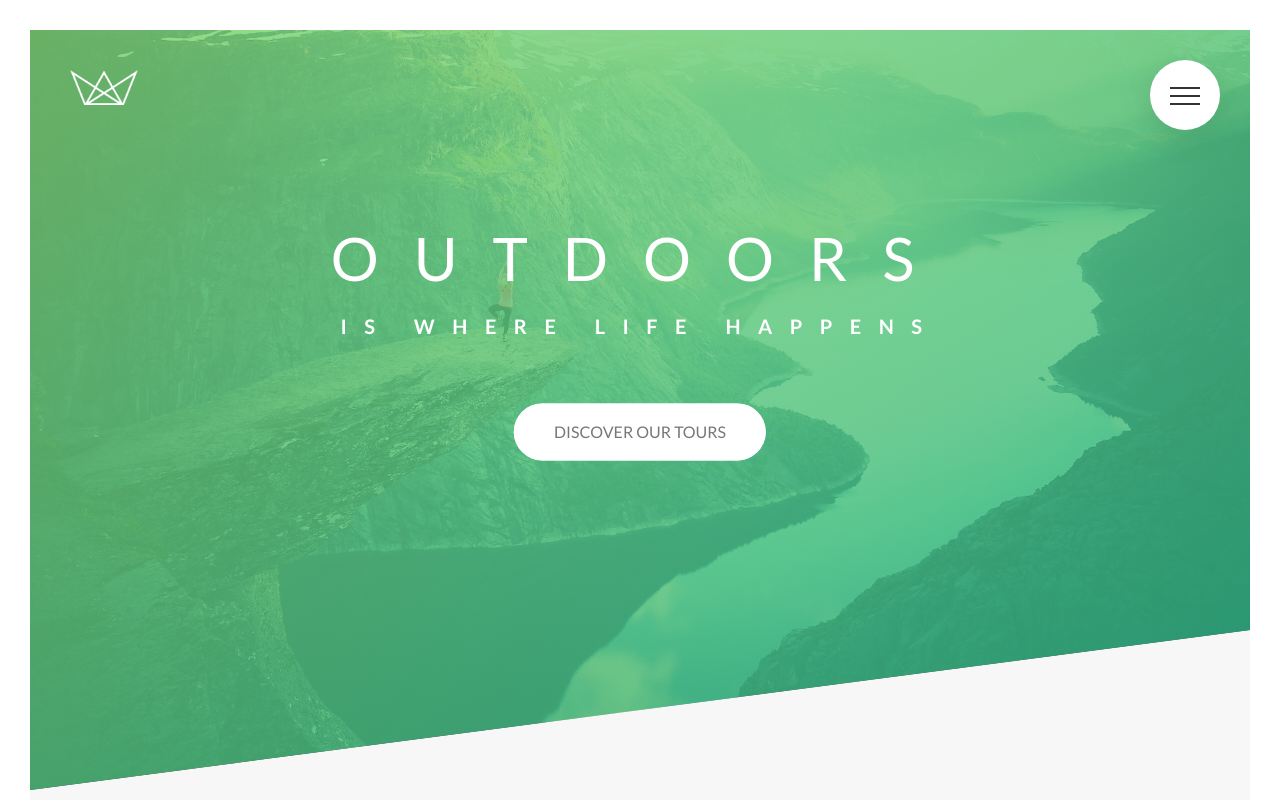
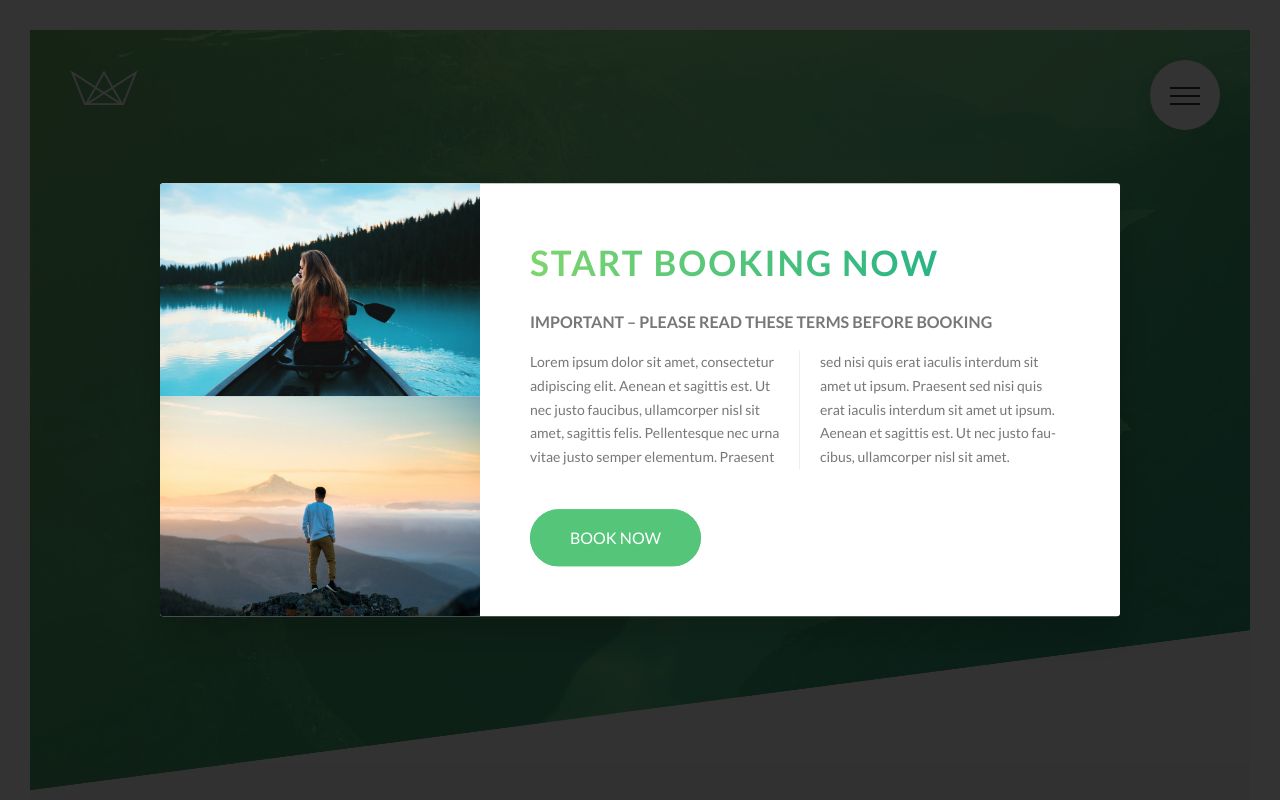
Before and after one commit to Sparktan24/1.-Natours, a website: page index.html in a window 1280 px wide. Shown: the top 800 px of the page. Drawn offline with Linux system fonts and the light colour scheme.

Commit message:
Add popup style

```diff
--- a/index.html
+++ b/index.html
@@ -370,6 +370,23 @@
       </div>
     </footer>
 
+    <div class="popup">
+      <div class="popup__content">
+        <div class="popup__left">
+          <img src="img/nat-8.jpg" alt="Tour photo" class="popup__img">
+          <img src="img/nat-9.jpg" alt="Tour photo" class="popup__img">
+        </div>
+        <div class="popup__right">
+          <h2 class="heading-secondary u-margin-bottom-small">Start booking now</h2>
+          <h3 class="heading-tertiary u-margin-bottom-small">Important &ndash; Please read these terms before booking</h3>
+          <p class="popup__text">
+            Lorem ipsum dolor sit amet, consectetur adipiscing elit. Aenean et sagittis est. Ut nec justo faucibus, ullamcorper nisl sit amet, sagittis felis. Pellentesque nec urna vitae justo semper elementum. Praesent sed nisi quis erat iaculis interdum sit amet ut ipsum. Praesent sed nisi quis erat iaculis interdum sit amet ut ipsum. Aenean et sagittis est. Ut nec justo faucibus, ullamcorper nisl sit amet.
+          </p>
+          <a href="#" class="btn btn--green">Book now</a>
+        </div>
+      </div>
+    </div>
+
     <!-- <section class="grid-test">
           <div class="row">
             <div class="col-1-of-2">
--- a/sass/abstracts/_mixins.scss
+++ b/sass/abstracts/_mixins.scss
@@ -5,3 +5,10 @@
     clear: both;
   }
 }
+
+@mixin absCenter {
+  position: absolute;
+  top: 50%;
+  left: 50%;
+  transform: translate(-50%, -50%);
+}
--- /dev/null
+++ b/sass/components/_popup.scss
@@ -0,0 +1,47 @@
+.popup {
+  height: 100vh;
+  width: 100%;
+  position: fixed;
+  top: 0;
+  left: 0;
+  background-color: rgba($color-black, .8);
+  z-index: 9999;
+
+  &__content {
+    @include absCenter; //Mixin
+    width: 75%;
+    background-color: $color-white;
+    box-shadow: 0 2rem 4rem rgba($color-black, .2);
+    border-radius: 3px;
+    display: table;
+    overflow: hidden;
+  }
+
+  &__left {
+    width: 33.333333%;
+    display: table-cell;
+  }
+
+  &__right {
+    width: 66.6666667%;
+    display: table-cell;
+    vertical-align: middle;
+    padding: 3rem 5rem;
+  }
+
+  &__img {
+    display: block;
+    width: 100%;
+  }
+
+  &__text {
+    font-size: 1.4rem;
+    margin-bottom: 4rem;
+
+    column-count: 2;
+    column-gap: 4rem;
+    column-rule: 1px solid $color-grey-light-2;
+
+    hyphens: auto;
+  }
+}
--- a/sass/layout/_navigation.scss
+++ b/sass/layout/_navigation.scss
@@ -114,7 +114,7 @@
       content: '';
       position: absolute;
       left: 0;
-      transition: all .8s;
+      transition: all .2s;
     }
 
     &::before { top: -.8rem; }
--- a/sass/main.scss
+++ b/sass/main.scss
@@ -13,6 +13,7 @@
 @import 'components/composition';
 @import 'components/feature-box';
 @import 'components/form';
+@import 'components/popup';
 @import 'components/story';
 
 @import 'layout/footer';
```
Also changed, not shown: css/style.css.
